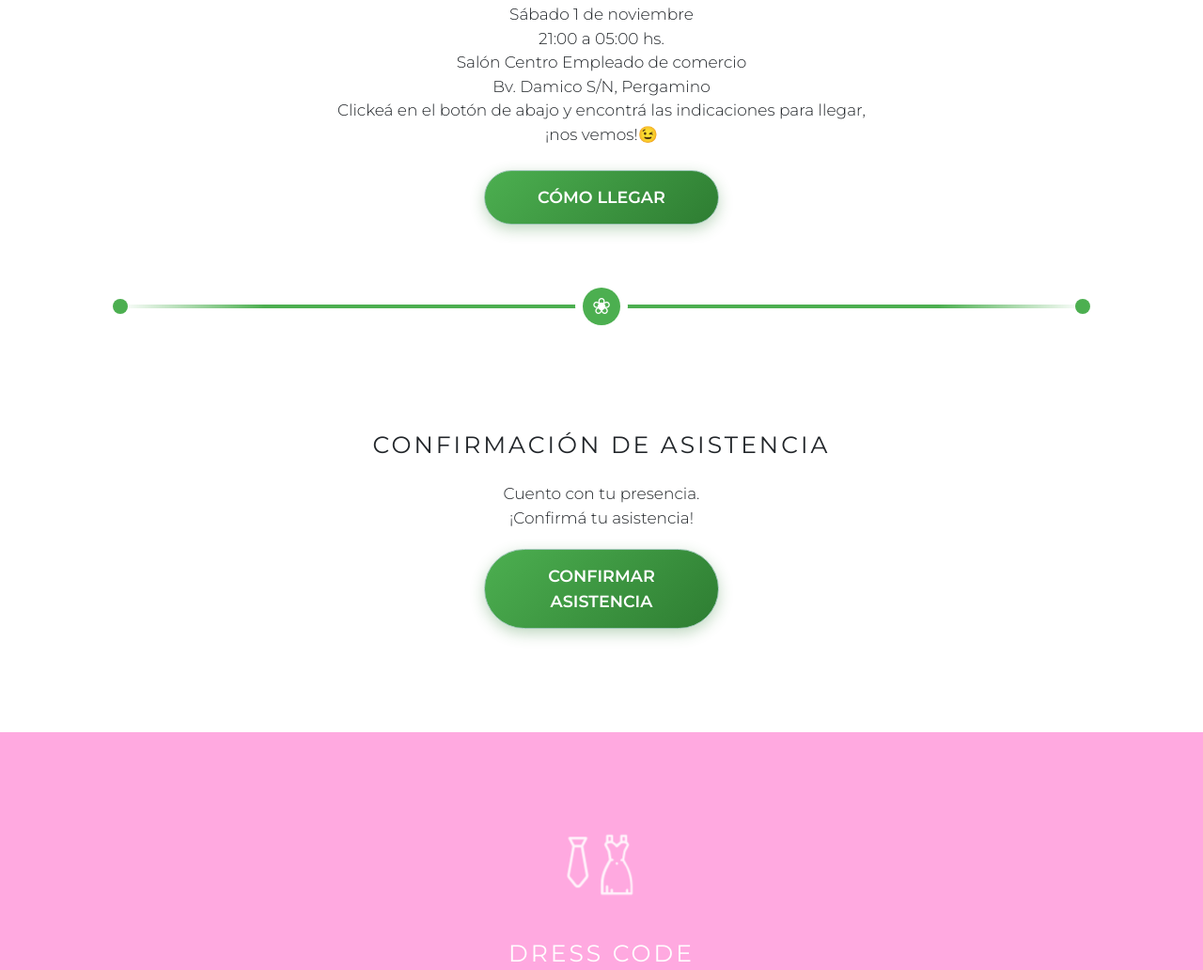
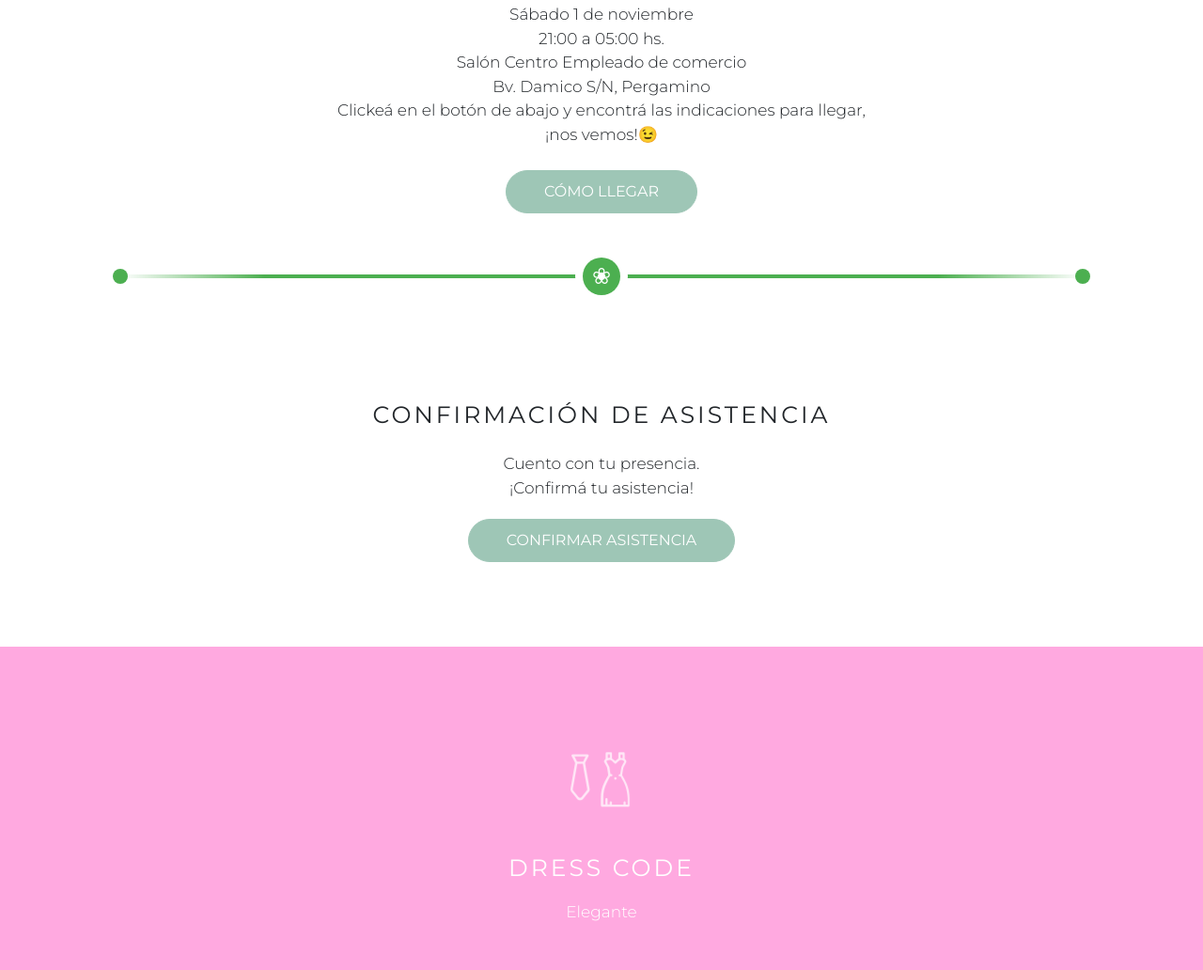
Before and after one commit to alfonsinapf/invitacion_XV_previa, a website: page index.html in a window 1280 px wide. Shown: the part 1267-2299 px from the top of the page at 94% size. Drawn offline with Linux system fonts and the light colour scheme.

Commit message:
Update index.html

```diff
--- a/index.html
+++ b/index.html
@@ -365,26 +365,6 @@
             z-index: 2;
         }
 
-        .btn {
-            display: block;
-            width: 250px;
-            margin: 20px auto;
-            padding: 15px;
-            background: linear-gradient(135deg, #4CAF50 0%, #2E7D32 100%);
-            color: white;
-            text-align: center;
-            text-decoration: none;
-            border-radius: 50px;
-            font-weight: 600;
-            font-size: 1.1rem;
-            box-shadow: 0 5px 15px rgba(46, 125, 50, 0.3);
-            transition: all 0.3s ease;
-        }
-
-        .btn:hover {
-            transform: translateY(-3px);
-            box-shadow: 0 8px 20px rgba(46, 125, 50, 0.4);
-        }
 
         @media (max-width: 600px) {
             .container {
```
